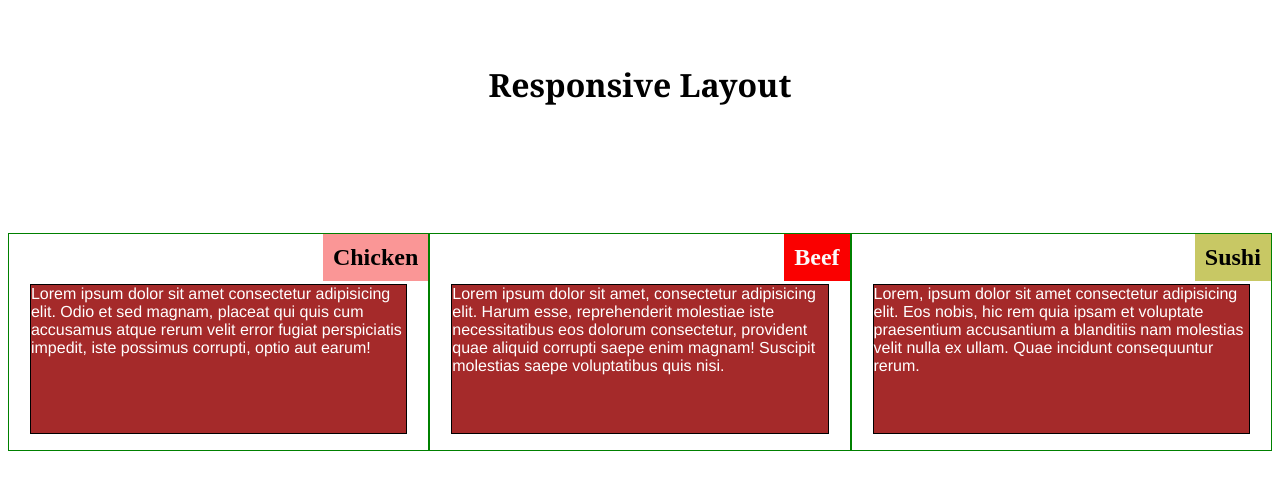
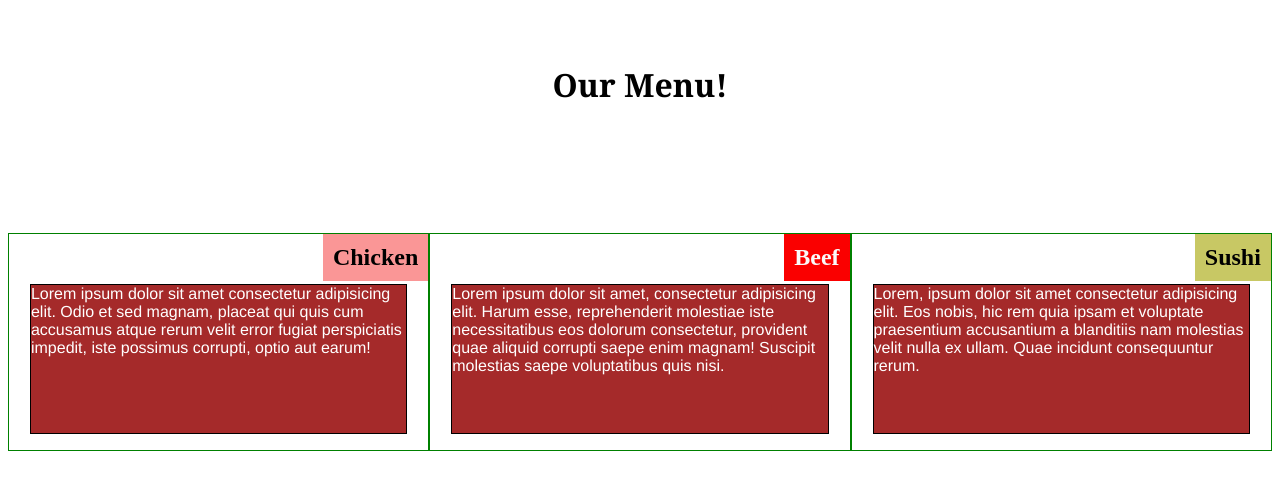
Before and after one commit to Sathveegan3105/coursera-test, a plain HTML site: page module2-solution/index.html in a window 1280 px wide. Drawn offline with Linux system fonts and the light colour scheme.

Commit message:
Update index.html

```diff
--- a/module2-solution/index.html
+++ b/module2-solution/index.html
@@ -8,7 +8,7 @@
 
 </head>
 <body>
-<h1>Responsive Layout</h1>
+<h1>Our Menu!</h1>
 
 <div class="row">
   <div class="section col-lg-4 col-md-6 col-sm-12">
```
